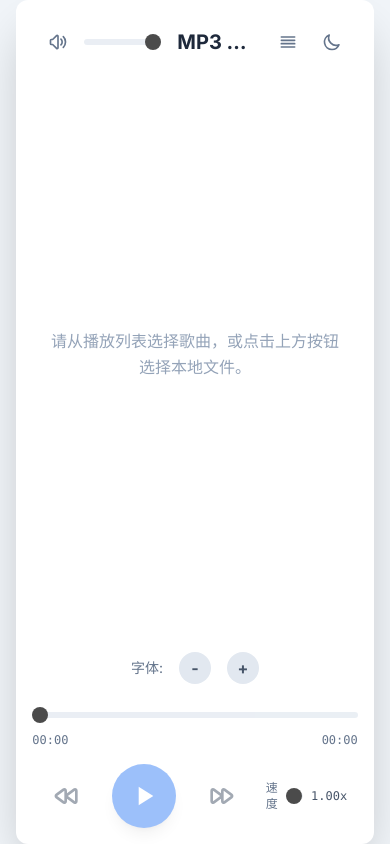
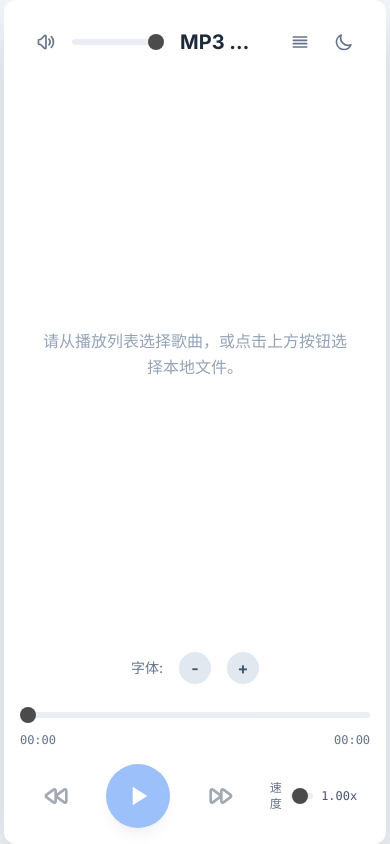
Before and after one commit to iskoldt-X/Player, a plain HTML site: page index.html in a window 390 px wide. Drawn offline with nearby package versions, Linux system fonts and the light colour scheme.

Commit message:
Adjust main container width and positioning
Updated the #main-container div to use relative positioning and set its width to 98% with a max width of 5000px. This change improves layout flexibility and ensures better responsiveness.

```diff
--- a/index.html
+++ b/index.html
@@ -52,7 +52,7 @@
 </head>
 <body class="bg-slate-100 dark:bg-slate-900">
 
-    <div id="main-container" class="w-11/12 max-w-7xl h-full mx-auto bg-white dark:bg-black/80 rounded-xl shadow-2xl flex flex-col p-4 sm:p-6 transition-colors duration-300">
+    <div id="main-container" class="relative w-[98%] max-w-[5000px] h-full mx-auto bg-white dark:bg-black/80 rounded-xl shadow-2xl flex flex-col p-4 sm:p-6 transition-colors duration-300">
         <div id="upload-overlay" class="absolute inset-0 bg-white/80 dark:bg-slate-900/80 backdrop-blur-sm flex items-center justify-center z-20 p-4 rounded-xl">
              <label for="fileInput" class="w-full max-w-md cursor-pointer bg-blue-50 hover:bg-blue-100 dark:bg-slate-700 dark:hover:bg-slate-600 border-2 border-dashed border-blue-300 dark:border-blue-700 rounded-lg flex flex-col items-center justify-center py-16 transition">
                 <svg class="w-16 h-16 text-blue-500 dark:text-blue-400" fill="none" stroke="currentColor" viewBox="0 0 24 24" xmlns="http://www.w3.org/2000/svg"><path stroke-linecap="round" stroke-linejoin="round" stroke-width="2" d="M7 16a4 4 0 01-.88-7.903A5 5 0 1115.9 6L16 6a5 5 0 011 9.9M15 13l-3-3m0 0l-3 3m3-3v12"></path></svg>
```
